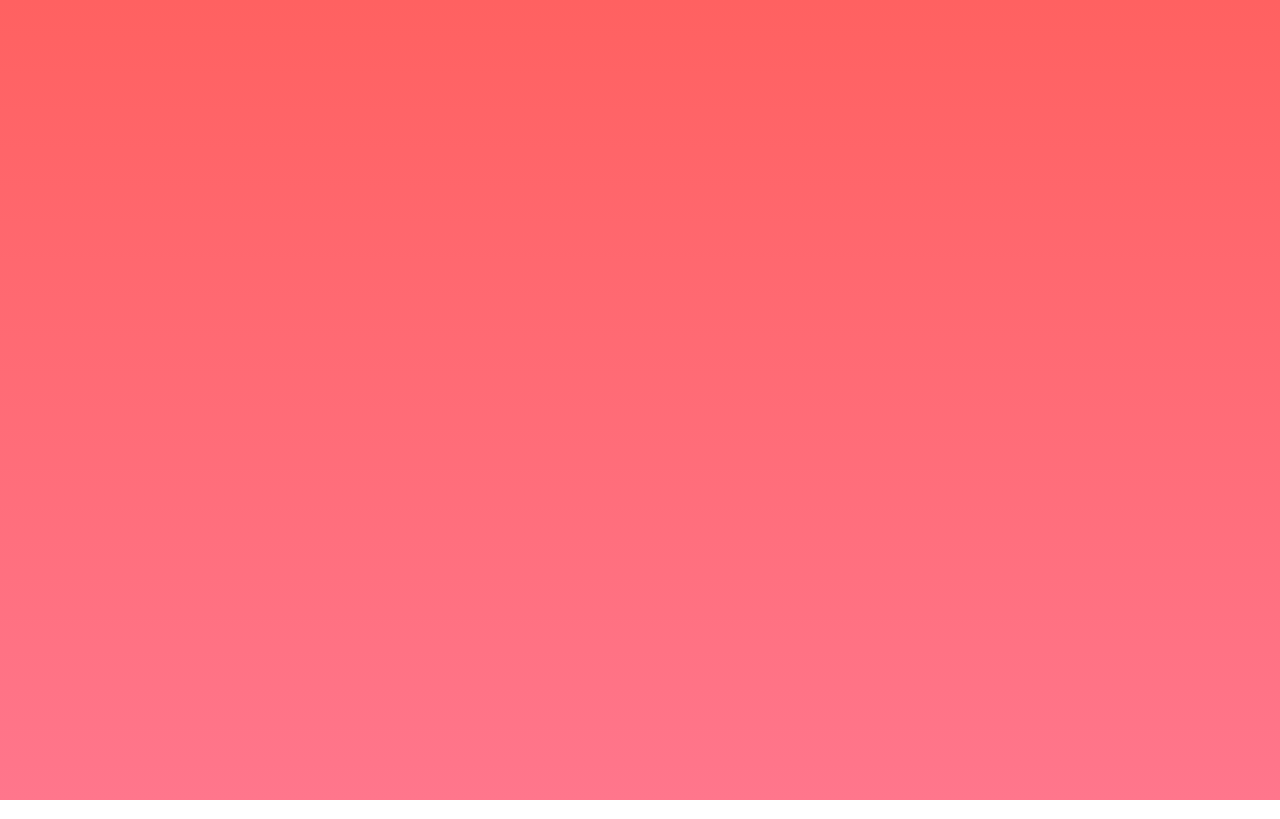
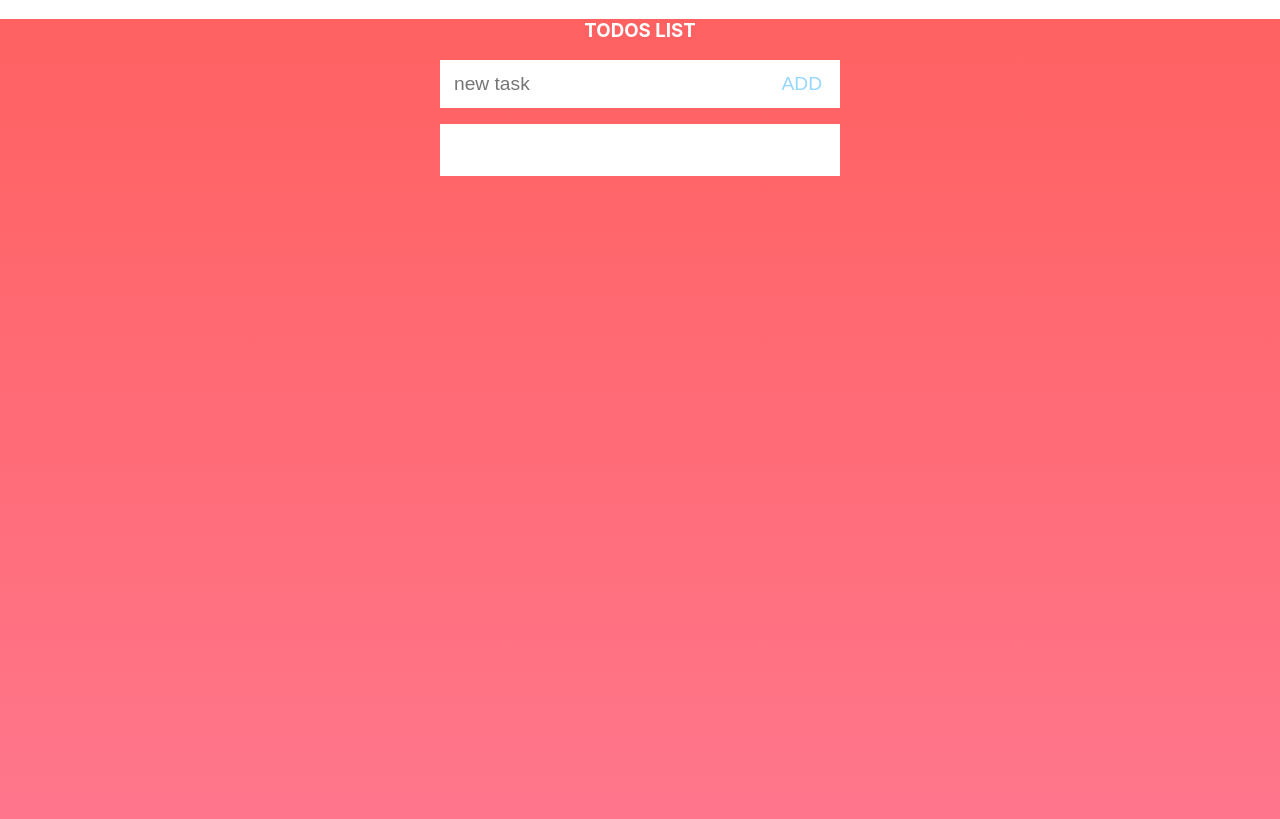
Before and after one commit to goncalolourenco/react-lesson, a React (Create React App) app: page / in a window 1280 px wide. Built offline with nearby package versions, Linux system fonts and the light colour scheme.

Commit message:
add Todos List and Todo Item components

```diff
--- a/src/App.js
+++ b/src/App.js
@@ -1,9 +1,14 @@
 import React from 'react';
 import './App.css';
+import TodosList from './Todos/List/List';
 
 class App extends React.Component {
   render() {
-    return <div className='App' />;
+    return (
+      <div className='App'>
+        <TodosList />
+      </div>
+    );
   }
 }
 
--- /dev/null
+++ b/src/Todos/Items/Item.js
@@ -0,0 +1,26 @@
+import React from 'react';
+import './Item.css';
+
+class TodoItem extends React.Component {
+  handleRemoveClick = (event) => {
+    event.preventDefault();
+    event.stopPropagation();
+
+    const { id } = this.props;
+  };
+
+  render() {
+    const { text, done } = this.props;
+
+    return (
+      <li className='todo-item'>
+        <span className={done ? 'done' : ''}>{text}</span>
+        <button className='delete' onClick={this.handleRemoveClick}>
+          X
+        </button>
+      </li>
+    );
+  }
+}
+
+export default TodoItem;
--- /dev/null
+++ b/src/Todos/List/List.js
@@ -0,0 +1,67 @@
+import React from 'react';
+import './List.css';
+import TodoItem from '../Items/Item';
+import { nextId } from '../../utils';
+
+class TodosList extends React.Component {
+  constructor() {
+    super();
+    this.state = {
+      newTodo: '',
+      todos: [],
+    };
+  }
+
+  handleInputChange = (event) => {
+    const { value } = event.target;
+
+    this.setState({ newTodo: value });
+  };
+
+  handleAddTodo = (event) => {
+    event.preventDefault();
+    const { todos, newTodo } = this.state;
+
+    this.setState({
+      todos: [...todos, { id: nextId(), text: newTodo, done: false }],
+      newTodo: '',
+    });
+  };
+
+  render() {
+    const { newTodo, todos } = this.state;
+
+    return (
+      <div className='todos-container'>
+        <h3>Todos list</h3>
+
+        <form className='todos-form'>
+          <input
+            className='flex-fullwidth'
+            type='text'
+            placeholder='new task'
+            value={newTodo}
+            onChange={this.handleInputChange}
+          />
+          <button
+            type='submit'
+            onClick={this.handleAddTodo}
+            disabled={!newTodo}
+          >
+            add
+          </button>
+        </form>
+
+        <div className='todos-list-container'>
+          <ul className='todos-list'>
+            {todos.map((todo) => {
+              return <TodoItem key={todo.id} {...todo} />;
+            })}
+          </ul>
+        </div>
+      </div>
+    );
+  }
+}
+
+export default TodosList;
```
